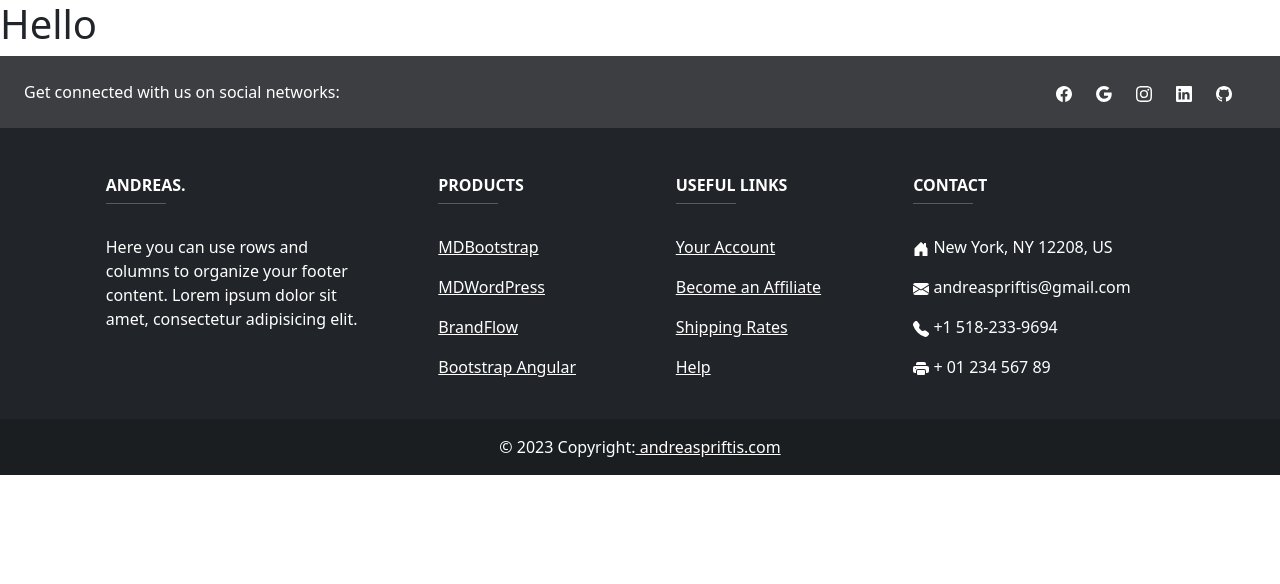
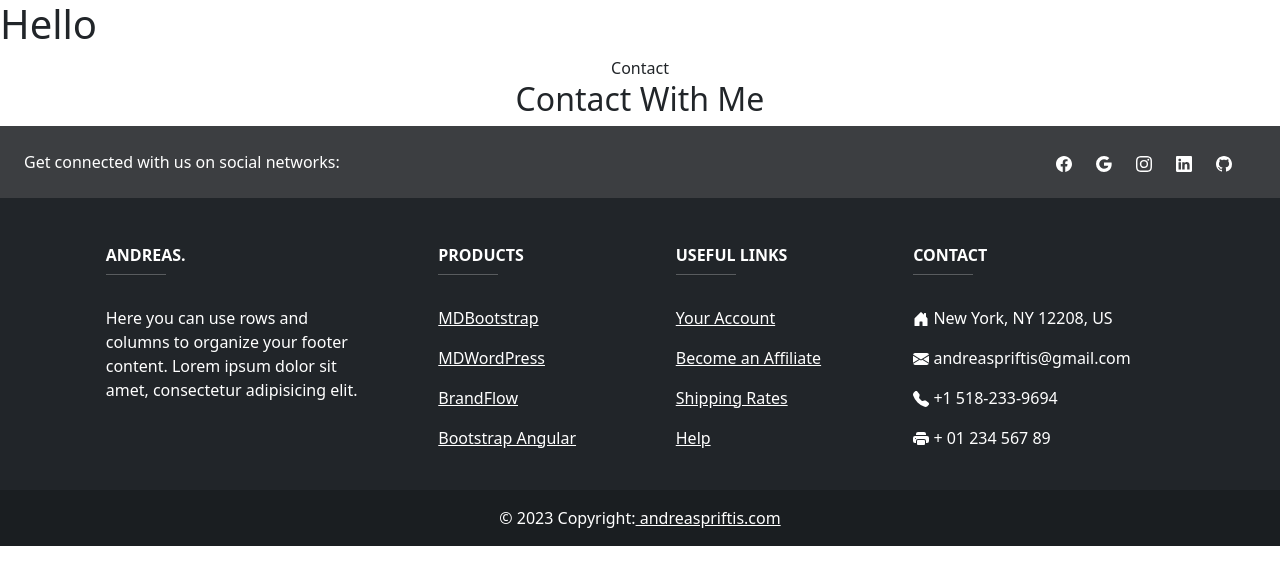
Before and after one commit to AndreasPr/andreas-portfolio, a React (Create React App) app: page / in a window 1280 px wide. Shown: the top 584 px of the page. Built offline with nearby package versions, Linux system fonts and the light colour scheme.

Commit message:
create contact component

```diff
--- a/src/App.js
+++ b/src/App.js
@@ -1,13 +1,16 @@
 import React, {lazy, Suspense} from 'react';
+import {Switch, Route, Redirect} from 'react-router-dom';
 
 const Footer = lazy(() => import('./components/footer/footer.component'));
+const Contact = lazy(() => import('./components/contact/contact.component'));
 
 function App() {
   return (
     <div>
-        <h1>Hello</h1>
+      <h1>Hello</h1>
 
       <Suspense fallback={<div/>}>
+        <Contact />
         <Footer />
       </Suspense>
     </div>
--- /dev/null
+++ b/src/components/contact/contact.component.jsx
@@ -0,0 +1,22 @@
+import React from "react";
+import './contact.styles.css';
+
+const Contact = () => {
+    return (
+        <div className="contact">
+            <div className="container">
+                <div className="row">
+                    <div className="col-lg-12">
+                        <div className="section-title text-center">
+                            <span className="subtitle">Contact</span>
+                            <h2 className="title">Contact With Me</h2>
+                        </div>
+                    </div>
+                </div>
+
+
+            </div>
+        </div>
+    );
+};
+export default Contact;
--- a/src/components/footer/footer.component.jsx
+++ b/src/components/footer/footer.component.jsx
@@ -1,5 +1,5 @@
-    import React from "react";
-    import './footer.styles.css';
+import React from "react";
+import './footer.styles.css';
 
     const Footer = () => {
         return (
```
Also changed, not shown: src/components/contact/contact.styles.css (added).
